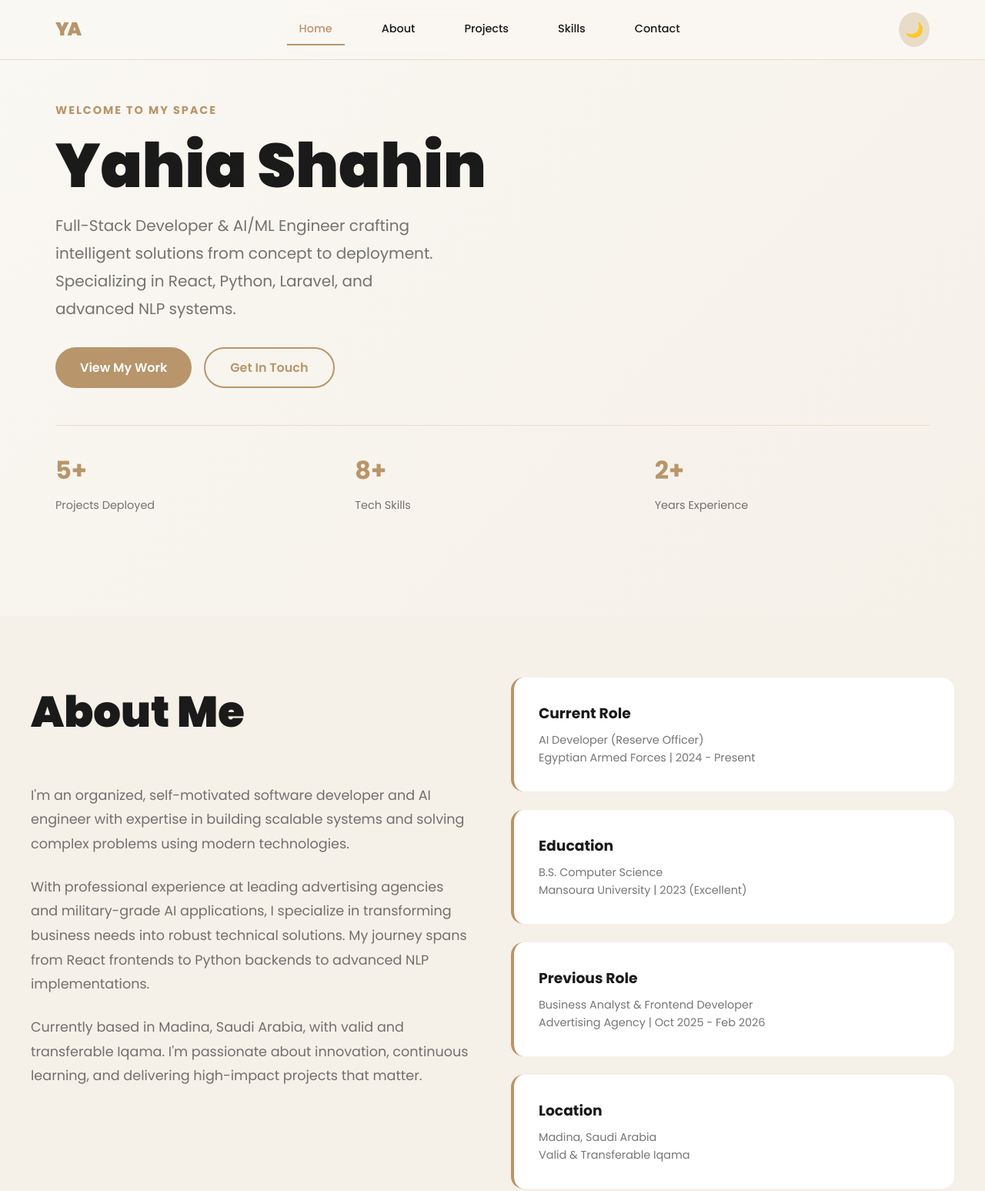
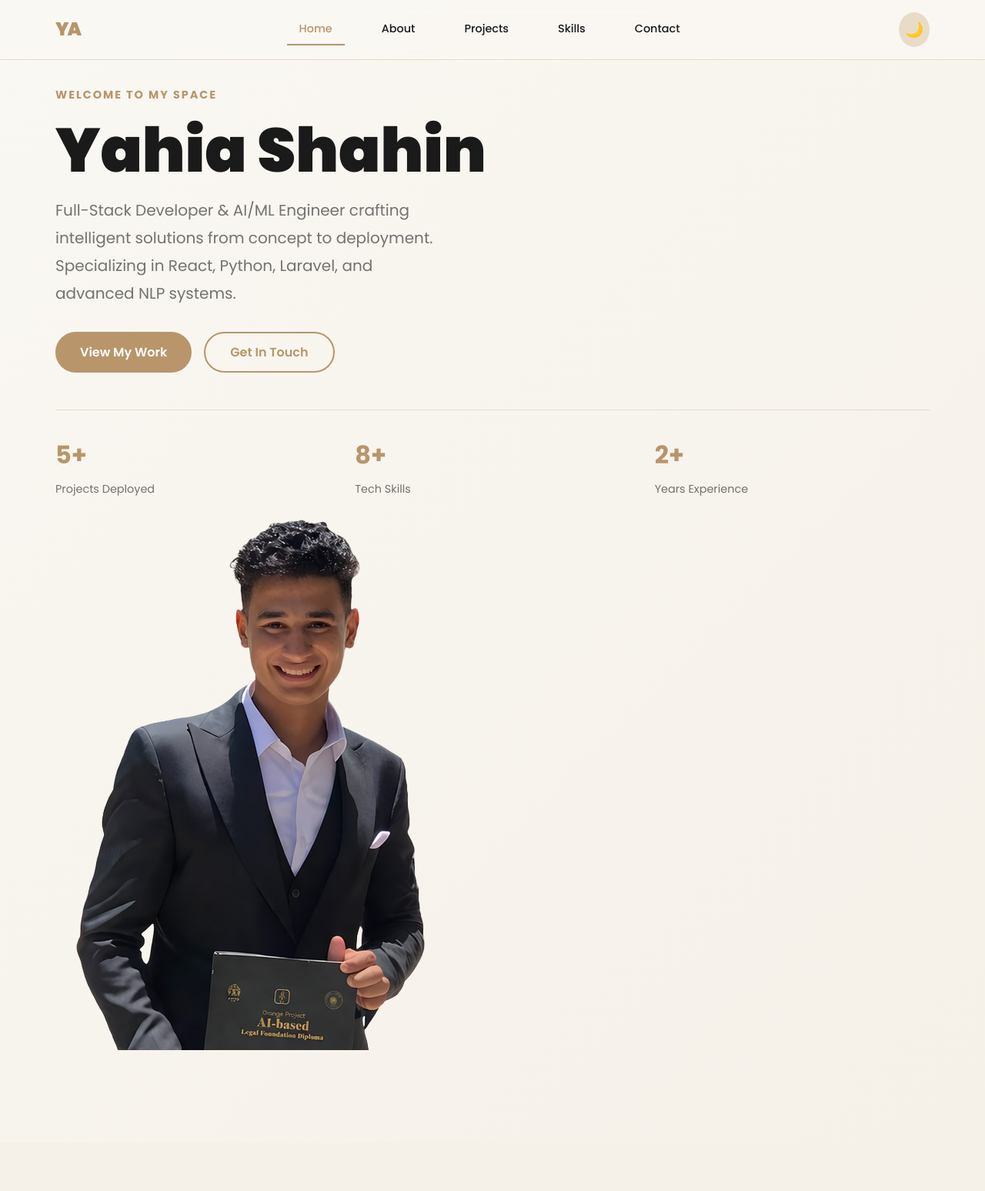
Before and after one commit to yahiashahin65/yahia-shahin, a website: page index.html in a window 1280 px wide. Shown: the top 1547 px of the page at 77% size. Drawn offline with Linux system fonts and the light colour scheme.

Commit message:
Update index.html

```diff
--- a/index.html
+++ b/index.html
@@ -131,6 +131,8 @@
     <!-- Hero Section -->
     <section class="hero" id="home">
         <div class="hero-content">
+            <div class="hero-grid">
+                <div class="hero-text">
                     <p class="hero-subtitle">Welcome to my space</p>
                     <h1>Yahia Shahin</h1>
                     <p class="hero-description">
@@ -156,6 +158,11 @@
                         <div class="stat-item">
                             <h3>2+</h3>
                             <p>Years Experience</p>
+                        </div>
+                    </div>
+                </div>
+                <div class="hero-image">
+                    <img src="og-image.png" alt="Yahia Shahin - Full-Stack Developer" class="profile-image">
                 </div>
             </div>
         </div>
```
Lines whose indentation alone changed are shown as unchanged.
